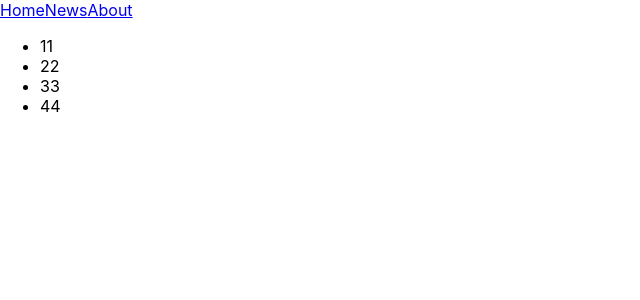
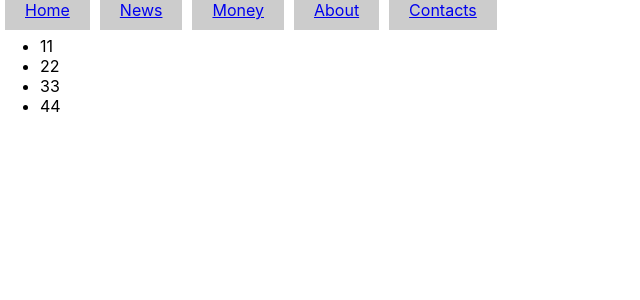
Before and after one commit to SergSmith64/social-react, a React (Create React App) app in the folder social/: page / in a window 1280 px wide. Shown: the top 300 px of the page, without its empty margins (0-640 px from the left). Built offline with nearby package versions, Linux system fonts and the light colour scheme.

Commit message:
feat: remove components to files

```diff
--- a/social/src/App.css
+++ b/social/src/App.css
@@ -1,5 +1,11 @@
 .App {
   text-align: center;
+}
+
+a {
+  padding: 10px 20px;
+  margin: 5px;
+  background-color: #CCC;
 }
 
 .App-logo {
--- a/social/src/App.js
+++ b/social/src/App.js
@@ -1,6 +1,8 @@
 import React from 'react';
 // import logo from './logo.svg';
 import './App.css';
+import Header from './header';
+import Tech from './tech';
 
 const App = () => {
   return (
@@ -11,25 +13,4 @@ const App = () => {
   );
 }
 
-const Header = () => {
-  return (
-    <div>
-      <a href="#">Home</a>
-      <a href="#">News</a>
-      <a href="#">About</a>
-    </div>
-  )
-}
-
-const Tech = () => {
-  return (
-    <ul>
-      <li>11</li>
-      <li>22</li>
-      <li>33</li>
-      <li>44</li>
-    </ul>
-  )
-}
-
 export default App;
--- /dev/null
+++ b/social/src/header.js
@@ -0,0 +1,15 @@
+import React from 'react';
+
+const Header = () => {
+    return (
+      <div>
+        <a href="#">Home</a>
+        <a href="#">News</a>
+        <a href="#">Money</a>
+        <a href="#">About</a>
+        <a href="#">Contacts</a>
+      </div>
+    )
+  }
+
+  export default Header;
--- /dev/null
+++ b/social/src/tech.js
@@ -0,0 +1,14 @@
+import React from 'react';
+
+const Tech = () => {
+    return (
+      <ul>
+        <li>11</li>
+        <li>22</li>
+        <li>33</li>
+        <li>44</li>
+      </ul>
+    )
+  }
+
+  export default Tech;
```
